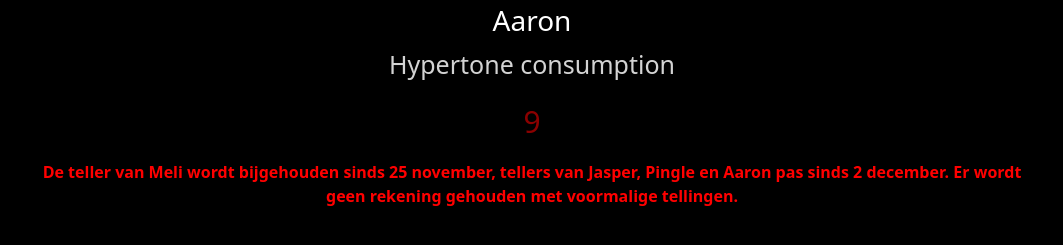
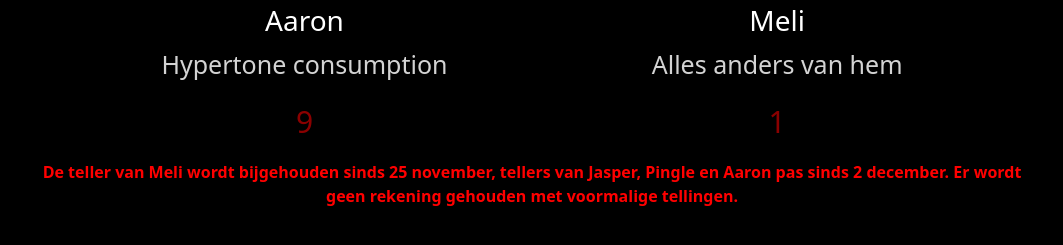
Before and after one commit to MiataBoy/melinaarhuisteller, a plain HTML site: page index.html in a window 1280 px wide. Shown: the part 515-760 px from the top of the page, without its empty margins (108-1171 px from the left). Drawn offline with nearby package versions, Linux system fonts and the light colour scheme.

Commit message:
Update index.html

```diff
--- a/index.html
+++ b/index.html
@@ -47,6 +47,12 @@
                 <p class="subtitle">Hypertone consumption</p>
                 <p class="count">9</p>
             </div>
+
+            <div class="counter">
+                <h3>Meli</h3>
+                <p class="subtitle">Alles anders van hem</p>
+                <p class="count">1</p>
+            </div>
         </div>
 
         <p class="warning">De teller van Meli wordt bijgehouden sinds 25 november, tellers van Jasper, Pingle en Aaron pas sinds 2 december. Er wordt geen rekening gehouden met voormalige tellingen.</p>
```
